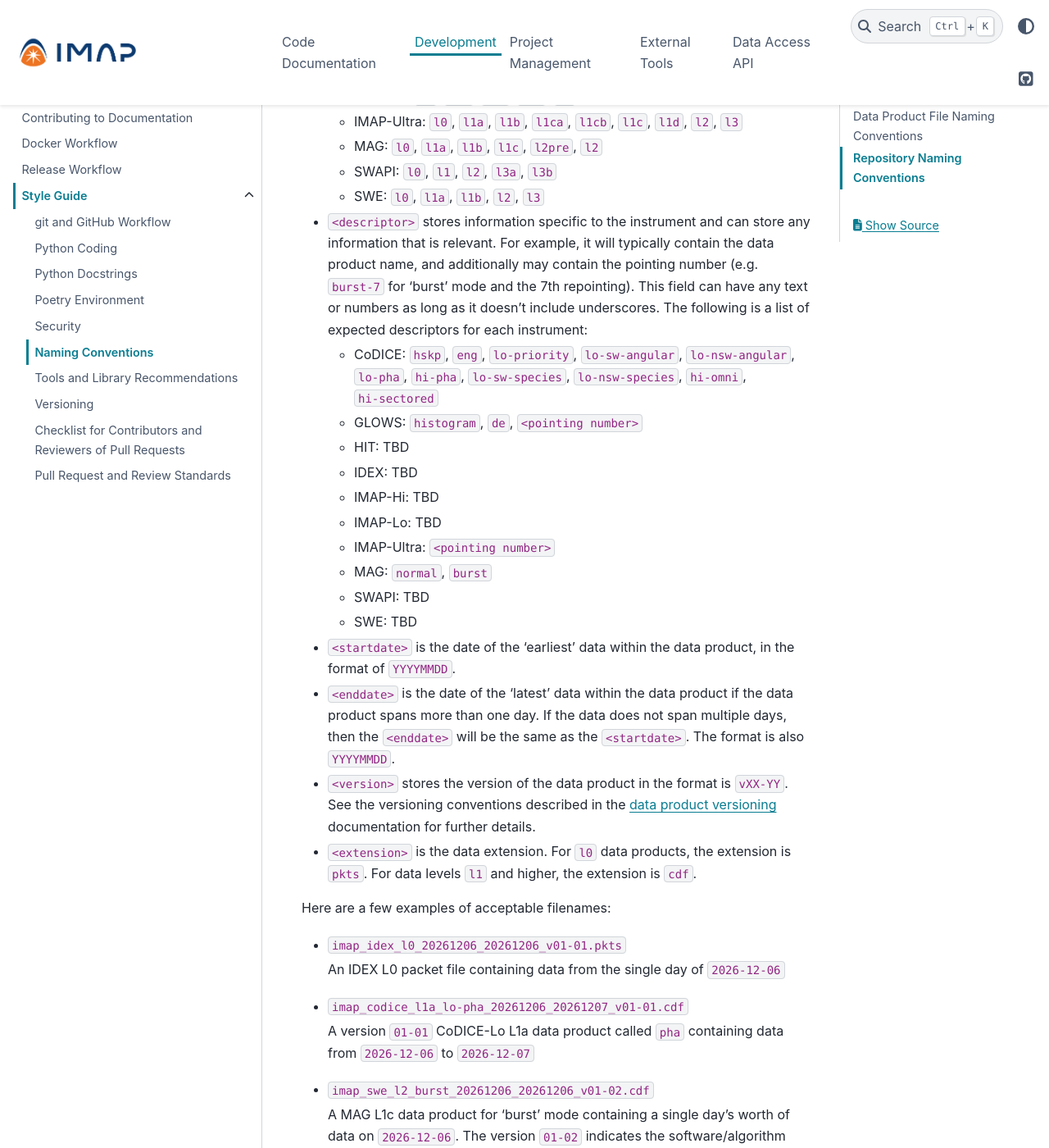
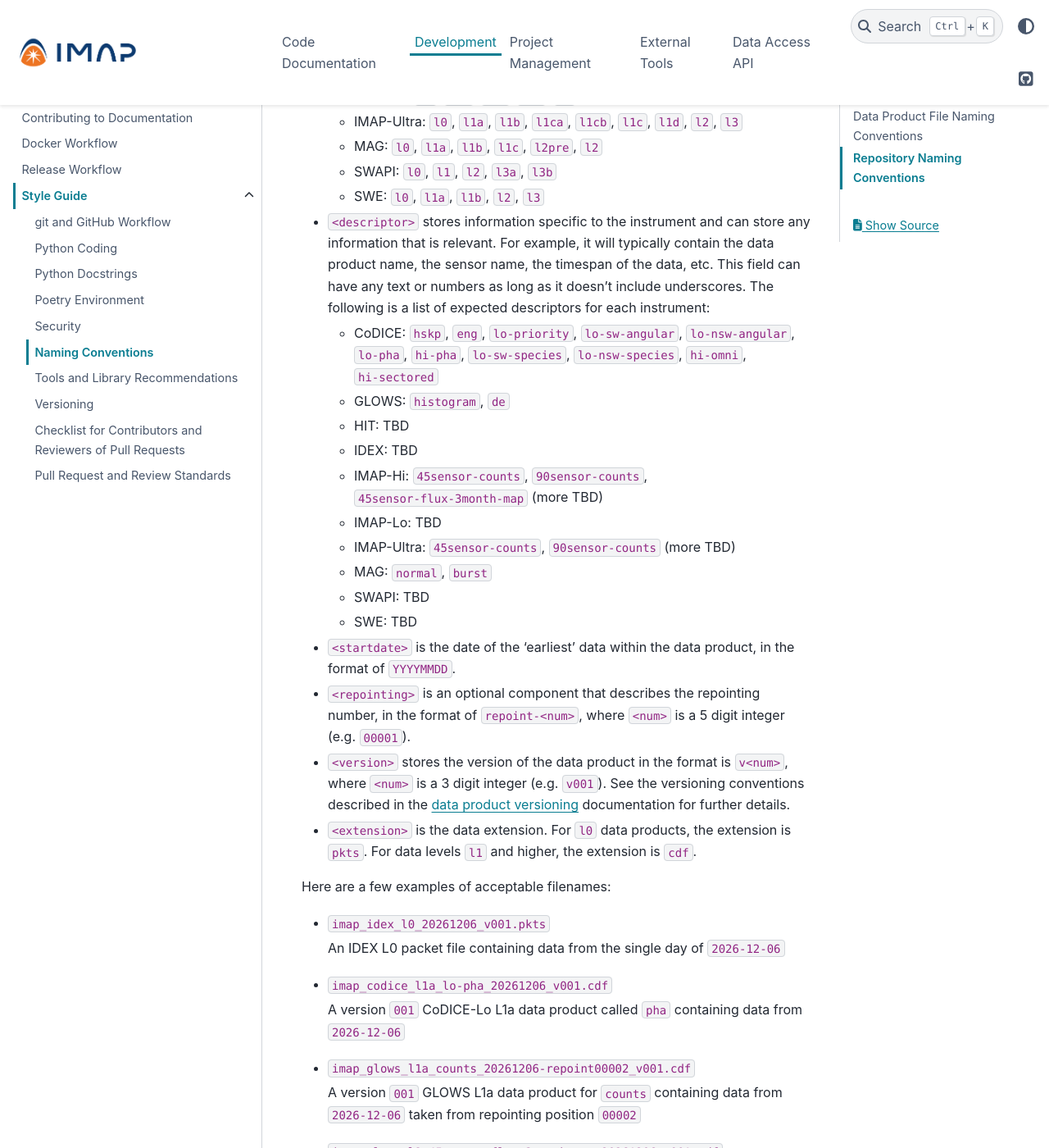
Before and after one commit to IMAP-Science-Operations-Center/imap_processing, a Sphinx documentation site: the page built from docs/source/development-guide/style-guide/naming-conventions.rst, in a window 1280 px wide and 1400 px high, scrolled down 725 px. Shown: the whole window at 82% size. Built offline with Sphinx 7.4.7 and the PyData theme 0.15.4, drawn with Linux system fonts in a browser that asks for light colours; some of the changed text lies outside the part shown.

Commit message:
Updated naming and data product versioning conventions based on conversation from SDWG meeting on 03/07/24

```diff
--- a/docs/source/development-guide/style-guide/naming-conventions.rst
+++ b/docs/source/development-guide/style-guide/naming-conventions.rst
@@ -31,46 +30,49 @@ The general filename convention is as follows::
   * SWE: ``l0``, ``l1a``, ``l1b``, ``l2``, ``l3``
 
 * ``<descriptor>`` stores information specific to the instrument and can store any information that is relevant. For
-  example, it will typically contain the data product name, and additionally may contain the pointing number (e.g.
-  ``burst-7`` for 'burst' mode and the 7th repointing). This field can have any text or numbers as long as it doesn't
-  include underscores. The following is a list of expected descriptors for each instrument:
+  example, it will typically contain the data product name, the sensor name, the timespan of the data, etc. This field
+  can have any text or numbers as long as it doesn't include underscores. The following is a list of expected
+  descriptors for each instrument:
 
   * CoDICE: ``hskp``, ``eng``, ``lo-priority``, ``lo-sw-angular``, ``lo-nsw-angular``, ``lo-pha``, ``hi-pha``,
     ``lo-sw-species``, ``lo-nsw-species``, ``hi-omni``, ``hi-sectored``
-  * GLOWS: ``histogram``, ``de``, ``<pointing number>``
+  * GLOWS: ``histogram``, ``de``
   * HIT: TBD
   * IDEX: TBD
-  * IMAP-Hi: TBD
+  * IMAP-Hi: ``45sensor-counts``, ``90sensor-counts``, ``45sensor-flux-3month-map`` (more TBD)
   * IMAP-Lo: TBD
-  * IMAP-Ultra: ``<pointing number>``
+  * IMAP-Ultra: ``45sensor-counts``, ``90sensor-counts`` (more TBD)
   * MAG: ``normal``, ``burst``
   * SWAPI: TBD
   * SWE: TBD
 
 * ``<startdate>`` is the date of the 'earliest' data within the data product, in the format of ``YYYYMMDD``.
-* ``<enddate>`` is the date of the 'latest' data within the data product if the data product spans more than one day.
-  If the data does not span multiple days, then the ``<enddate>`` will be the same as the ``<startdate>``. The format
-  is also ``YYYYMMDD``.
-* ``<version>`` stores the version of the data product in the format is ``vXX-YY``.  See the versioning conventions
-  described in the :ref:`data product versioning <Data Product Versioning>` documentation for further details.
+* ``<repointing>`` is an optional component that describes the repointing number, in the format of ``repoint-<num>``,
+  where ``<num>`` is a 5 digit integer (e.g. ``00001``).
+* ``<version>`` stores the version of the data product in the format is ``v<num>``, where ``<num>`` is a 3 digit
+  integer (e.g. ``v001``).  See the versioning conventions described in the
+  :ref:`data product versioning <Data Product Versioning>` documentation for further details.
 * ``<extension>`` is the data extension. For ``l0`` data products, the extension is ``pkts``. For data levels ``l1`` and
   higher, the extension is ``cdf``.
 
 Here are a few examples of acceptable filenames:
 
-* ``imap_idex_l0_20261206_20261206_v01-01.pkts``
+* ``imap_idex_l0_20261206_v001.pkts``
 
   An IDEX L0 packet file containing data from the single day of ``2026-12-06``
 
-* ``imap_codice_l1a_lo-pha_20261206_20261207_v01-01.cdf``
+* ``imap_codice_l1a_lo-pha_20261206_v001.cdf``
 
-  A version ``01-01`` CoDICE-Lo L1a data product called ``pha`` containing data from ``2026-12-06`` to ``2026-12-07``
+  A version ``001`` CoDICE-Lo L1a data product called ``pha`` containing data from ``2026-12-06``
 
-* ``imap_swe_l2_burst_20261206_20261206_v01-02.cdf``
+* ``imap_glows_l1a_counts_20261206-repoint00002_v001.cdf``
 
-  A MAG L1c data product for 'burst' mode containing a single day's worth of data on ``2026-12-06``. The version ``01-02``
-  indicates the software/algorithm version is ``01`` and the data dependency information has been updated once to
-  make the data version ``02``
+  A version ``001`` GLOWS L1a data product for ``counts`` containing data from ``2026-12-06`` taken from repointing
+  position ``00002``
+
+* ``imap_ultra_l2_45sensor-flux-3month-map_20261206_v001.cdf``
+
+  A version ``001`` ULTRA L2 flux map for the 45 sensor head for data taken over a 3 month span starting on ``20261206``
 
 
 Repository Naming Conventions
```
Also changed, not shown: other parts of docs/source/development-guide/style-guide/naming-conventions.rst (+2 -3 lines), docs/source/development-guide/style-guide/versioning.rst (+3 -8 lines).
